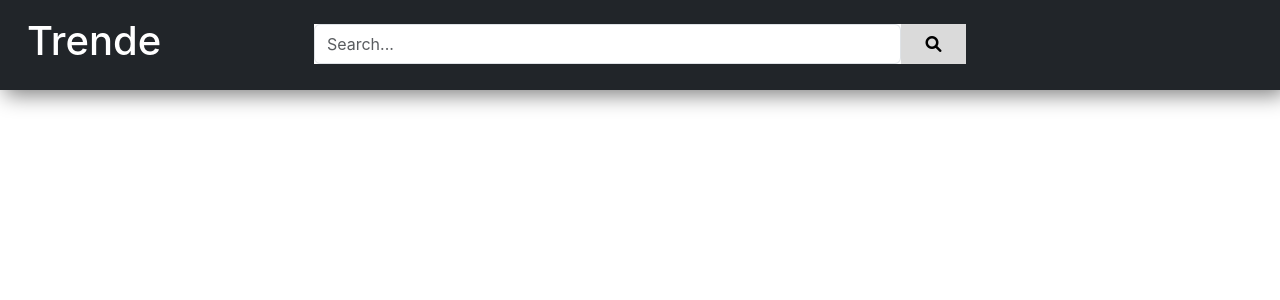
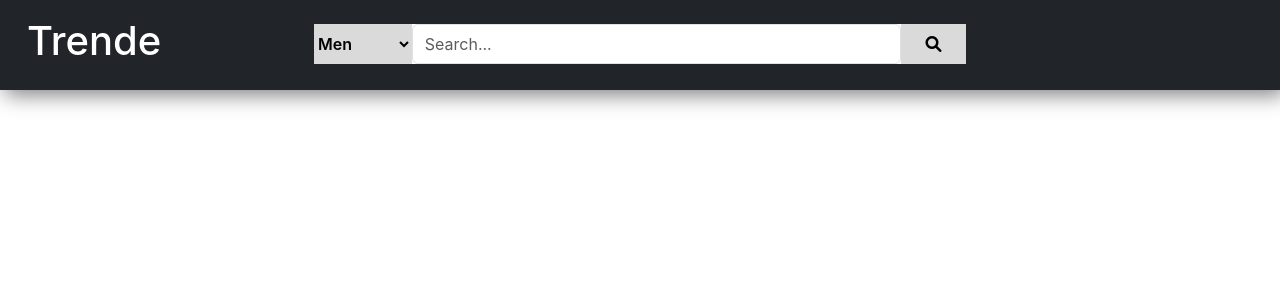
Before and after one commit to ANKUR2304/Trende, a React (Create React App) app: page / in a window 1280 px wide. Shown: the top 300 px of the page. Built offline with nearby package versions, Linux system fonts and the light colour scheme.

Commit message:
Adding Category drop-down menu

```diff
--- a/src/App.css
+++ b/src/App.css
@@ -17,7 +17,7 @@
 
 .inp-container input{
   display: inline-block;
-  width: 90%;
+  width: 75%;
   height: 2.5em;
 }
 .inp-container button{
@@ -26,3 +26,13 @@
   border: none;
   background-color: #dadada;
 }
+
+.dropdown{
+  width: 15%;
+}
+.select-btn{
+  height: 2.5em;
+  border: none;
+  background-color: #dadada;
+  font-weight: 600;
+}
--- a/src/App.js
+++ b/src/App.js
@@ -10,9 +10,16 @@ function App() {
             <h1> Trende </h1>
           </div>
           <div className="inp-container p-0 my-4 w-50 h-25 bg-white">
+            <div className="dropdown m-0 p-0">
+              <select className="select-btn w-100 p-0 m-0">
+                <option> Men </option>
+                <option> Women </option>
+                <option> Kids </option>
+              </select>
+            </div>
             <input className="form-control " placeholder="Search..." />
             <button>
-              <i className="fa fa-search" />{" "}
+              <i className="fa fa-search" />
             </button>
           </div>
         </div>
```
